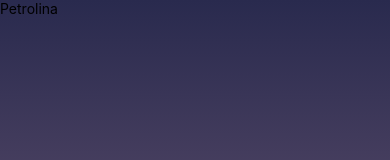
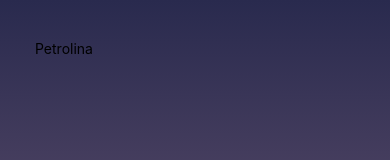
Before and after one commit to davidrockkj/weather-react-expo, a React Native app: screen / in a window 390 px wide. Shown: the top 160 px of the page. Built offline with nearby package versions, Linux system fonts and the light colour scheme.

Commit message:
Respiros no content

```diff
--- a/src/screens/Home/index.tsx
+++ b/src/screens/Home/index.tsx
@@ -28,7 +28,8 @@ const styles = StyleSheet.create({
     flex: 1,
   },
   content: {
-
+    paddingHorizontal: 35,
+    paddingTop: 40,
   },
   header: {
 
```
